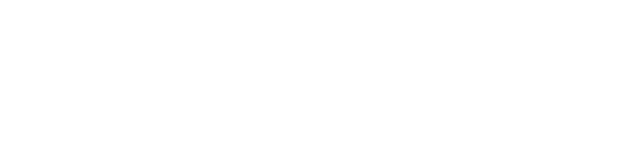
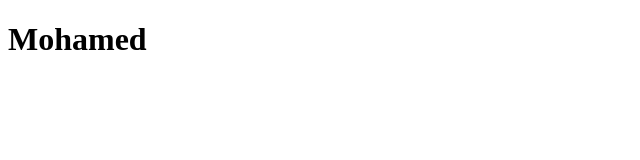
Before and after one commit to ELHAJOUJI/Test, a plain HTML site: page index.html in a window 1280 px wide. Shown: the whole page, without its empty margins (0-640 px from the left). Drawn offline with Linux system fonts and the light colour scheme.

Commit message:
Deuxieme deployement

```diff
--- a/index.html
+++ b/index.html
@@ -7,6 +7,6 @@
     <title>Document</title>
 </head>
 <body>
-
+    <h1>Mohamed</h1>
 </body>
 </html>
```
